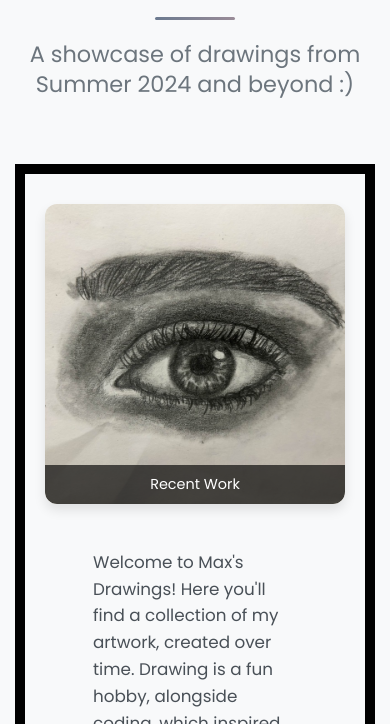
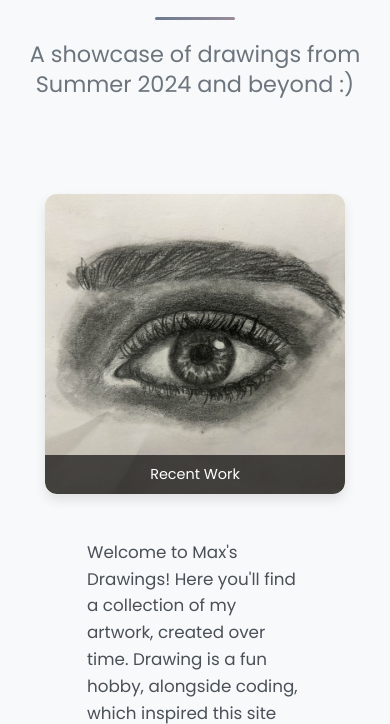
Before and after one commit to maxh119Z/finalmaxdraw, a plain HTML site: page public/index.html in a window 390 px wide. Shown: the part 120-844 px from the top of the page. Drawn offline with Linux system fonts and the light colour scheme; no server answers.

Commit message:
SDHOIFPHOW

```diff
--- a/public/style.css
+++ b/public/style.css
@@ -660,7 +660,7 @@ img {
     }
     #overview {
     flex-direction: column; /* Stack image and text vertically */
-    border: 10px solid black;
+
     align-items: center; /* Center items horizontally now that they are stacked */
     gap: 25px; /* Adjust gap for stacked layout */
 }
```
